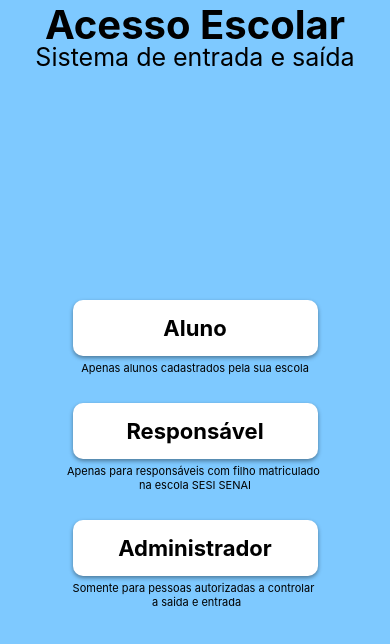
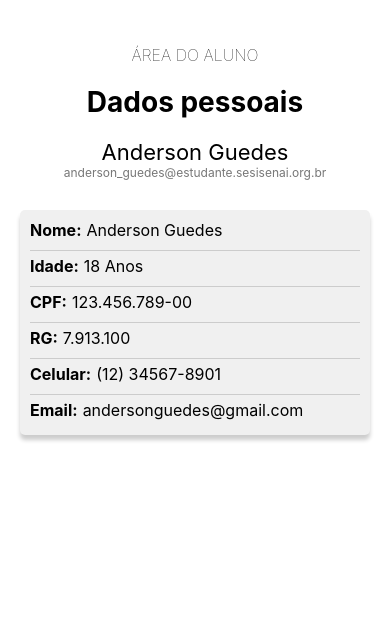
Before and after one commit to FranciscoBatalha/Test01, a React Native app: screen /DadosAluno in a window 390 px wide. Shown: the top 644 px of the page. Built offline with nearby package versions, Linux system fonts and the light colour scheme.

Commit message:
fifth commit

```diff
--- a/package.json
+++ b/package.json
@@ -17,6 +17,7 @@
     "react": "18.2.0",
     "react-dom": "18.2.0",
     "react-native": "0.72.5",
+    "react-native-flash-message": "^0.4.2",
     "react-native-vector-icons": "^10.0.0",
     "react-native-web": "~0.19.6"
   },
--- a/src/routes/stack.routes.tsx
+++ b/src/routes/stack.routes.tsx
@@ -7,6 +7,8 @@ import { LoginResponsavel } from '../screens/LoginResponsavel';
 import { LoginAdministrador } from '../screens/LoginAdministrador';
 import { HomeAluno } from '../screens/HomeAluno';
 import { RelatorioAluno } from '../screens/RelatorioAluno';
+import { Notifica } from '../screens/Notifica';
+import { DadosAluno } from '../screens/DadosAluno';
 
 
 const Stack = createNativeStackNavigator();
@@ -44,6 +46,16 @@ export function StackRoutes() {
                 component={RelatorioAluno}
                 options={{ headerShown: false }}
             />
+            <Stack.Screen
+                name="Notifica"
+                component={Notifica}
+                options={{ headerShown: false }}
+            />
+            <Stack.Screen
+                name="DadosAluno"
+                component={DadosAluno}
+                options={{ headerShown: false }}
+            />
         </Stack.Navigator>
     );
 }
--- /dev/null
+++ b/src/screens/DadosAluno.tsx
@@ -0,0 +1,127 @@
+import React from 'react';
+import { View, Text, Image, StyleSheet } from 'react-native';
+import { useNavigation } from '@react-navigation/native';
+
+export function DadosAluno() {
+    const navigation = useNavigation();
+  return (
+    <View style={styles.container}>
+      <View style={styles.header}>
+        <Text style={styles.headerText}>ÁREA DO ALUNO</Text>
+      </View>
+      <View style={styles.section}>
+        <Text style={styles.sectionTitle}>Dados pessoais</Text>
+        <View style={styles.personalInfo}>
+          <View style={styles.profileImageContainer}>
+          </View>
+          <Text style={styles.name}>Anderson Guedes</Text>
+          <Text style={styles.email}>anderson_guedes@estudante.sesisenai.org.br</Text>
+        </View>
+        <View style={styles.infoBox}>
+          <View style={styles.infoItem}>
+            <Text style={styles.infoLabel}>Nome:</Text>
+            <Text style={styles.infoText}>Anderson Guedes</Text>
+          </View>
+          <View style={styles.divider} />
+          <View style={styles.infoItem}>
+            <Text style={styles.infoLabel}>Idade:</Text>
+            <Text style={styles.infoText}>18 Anos</Text>
+          </View>
+          <View style={styles.divider} />
+          <View style={styles.infoItem}>
+            <Text style={styles.infoLabel}>CPF:</Text>
+            <Text style={styles.infoText}>123.456.789-00</Text>
+          </View>
+          <View style={styles.divider} />
+          <View style={styles.infoItem}>
+            <Text style={styles.infoLabel}>RG:</Text>
+            <Text style={styles.infoText}>7.913.100</Text>
+          </View>
+          <View style={styles.divider} />
+          <View style={styles.infoItem}>
+            <Text style={styles.infoLabel}>Celular:</Text>
+            <Text style={styles.infoText}>(12) 34567-8901</Text>
+          </View>
+          <View style={styles.divider} />
+          <View style={styles.infoItem}>
+            <Text style={styles.infoLabel}>Email:</Text>
+            <Text style={styles.infoText}>andersonguedes@gmail.com</Text>
+          </View>
+        </View>
+      </View>
+    </View>
+  );
+};
+const styles = StyleSheet.create({
+  container: {
+    flex: 1,
+    padding: 20,
+    backgroundColor: '#fff',
+  },
+  header: {
+    alignItems: 'center',
+    marginTop: 25,
+  },
+  headerText: {
+    fontSize: 16,
+    fontWeight: '100',
+  },
+  section: {
+    marginTop: 20,
+  },
+  sectionTitle: {
+    fontSize: 28,
+    fontWeight: 'bold',
+    marginBottom: 10,
+    textAlign: 'center',
+  },
+  personalInfo: {
+    alignItems: 'center',
+    marginBottom: 20,
+  },
+  profileImageContainer: {
+    alignItems: 'center',
+  },
+  profileImage: {
+    width: 180,
+    height: 180,
+    borderRadius: 100,
+  },
+  name: {
+    fontSize: 22,
+    marginTop: 10,
+  },
+  email: {
+    fontSize: 12,
+    color: '#777',
+  },
+  infoBox: {
+    backgroundColor: '#f0f0f0',
+    padding: 10,
+    borderRadius: 5,
+    marginTop: 10,
+    elevation: 5, // Adicione esta propriedade para sombra no Android
+    shadowColor: 'black', // Adicione estas propriedades para sombra no iOS
+    shadowOffset: { width: 0, height: 5 },
+    shadowOpacity: 0.2,
+    shadowRadius: 4,
+  },
+  infoItem: {
+    flexDirection: 'row',
+    alignItems: 'center',
+    marginBottom: 5,
+  },
+  divider: {
+    height: 1,
+    backgroundColor: '#ccc',
+    marginVertical: 5,
+  },
+  infoLabel: {
+    fontSize: 16,
+    fontWeight: 'bold',
+    marginRight: 5,
+  },
+  infoText: {
+    fontSize: 16,
+  },
+});
--- a/src/screens/HomeAluno.tsx
+++ b/src/screens/HomeAluno.tsx
@@ -25,11 +25,11 @@ export function HomeAluno() {
         <CustomButton title="Relatorio" iconName="file-text-o" screenName="RelatorioAluno" />
       </View>
       <View style={styles.row}>
-        <CustomButton title="Conta" iconName="user" screenName="screenD" />
+        <CustomButton title="Conta" iconName="user" screenName="DadosAluno" />
         <CustomButton title="Chat" iconName="comment-o" screenName="screenE" />
       </View>
       <View style={styles.row}>
-        <CustomButton title="Notificacoes" iconName="bell" screenName="screenF" />
+        <CustomButton title="Notificacoes" iconName="bell" screenName="Notifica" />
         <CustomButton title="Botão 6" onPress={() => {}} />
       </View>
       <View style={styles.row}>
--- /dev/null
+++ b/src/screens/Notifica.tsx
@@ -0,0 +1,58 @@
+import React from 'react';
+import { View, StyleSheet, Text } from 'react-native';
+
+import { useNavigation } from '@react-navigation/native';
+
+export function Notifica() {
+    const navigation = useNavigation();
+
+    const openScreen = () => {
+        // Implemente a função para navegar para a tela desejada
+    };
+
+    return (
+        <View style={styles.container}>
+            <View style={styles.headerContainer}>
+                <Text style={styles.headerText}> Notificacoes</Text>
+            </View>
+
+            {/* Adicione os blocos retangulares com texto acima */}
+            <View style={styles.rectangle}>
+            </View>
+            <View style={styles.rectangle}>
+            </View>
+            <View style={styles.rectangle}>
+            </View>
+        </View>
+    );
+}
+
+const styles = StyleSheet.create({
+    container: {
+        flex: 1,
+        justifyContent: 'flex-start', // Leva os elementos ao topo
+        alignItems: 'center',
+        backgroundColor: 'white',
+    },
+    headerContainer: {
+        marginBottom: 20,
+    },
+    headerText: {
+        fontSize: 24,
+        fontWeight: 'bold',
+    },
+    rectangle: {
+        width: 354,
+        height: 71,
+        backgroundColor: '#EFEFEF',
+        marginVertical: 10,
+    },
+    rectangleText: {
+        fontSize: 16,
+        fontWeight: 'bold',
+        color: 'black',
+        position: 'absolute', // Posiciona o texto absolutamente dentro do retângulo
+        top: -20, // Posiciona o texto acima do retângulo
+        left: 10, // Espaçamento à esquerda do retângulo
+    },
+});
```
Also changed, not shown: 1 other file (tests, documents, lock files or other folders).
